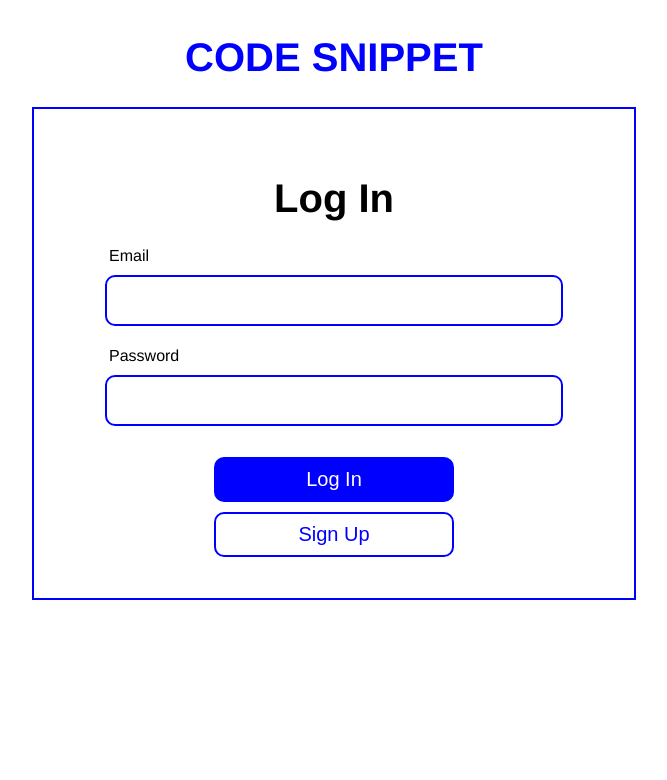
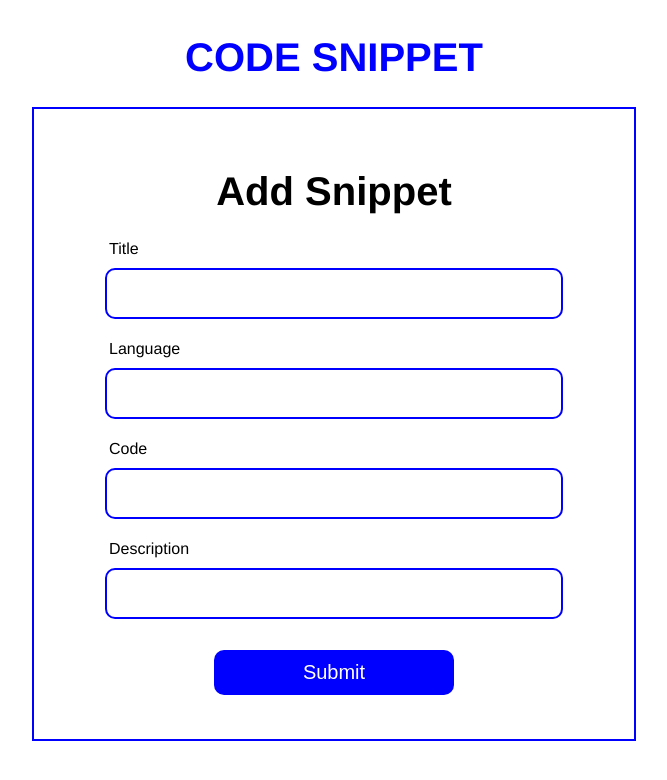
Before and after one commit to Hussein-02/code-snippet, a React (Vite) app in the folder Client/: page /add in a window 1280 px wide. Before the commit this address led to /. Shown: the top 780 px of the page, without its empty margins (306-973 px from the left). Built offline with nearby package versions, Linux system fonts and the light colour scheme; sample sign-in values are in the browser's storage.

Commit message:
changed inputs in add snippet page

```diff
--- a/Client/src/pages/Home/Home.jsx
+++ b/Client/src/pages/Home/Home.jsx
@@ -92,7 +92,7 @@ const Home = () => {
           value={searchQuery}
           onChange={(e) => setSearchQuery(e.target.value)}
         />
-        <a href="/snippet" className="plus-a">
+        <a href="/add" className="plus-a">
           <button className="plus">+</button>
         </a>
       </div>
--- a/Client/src/pages/Snippet/Snippet.jsx
+++ b/Client/src/pages/Snippet/Snippet.jsx
@@ -1,27 +1,27 @@
 /* eslint-disable react-hooks/exhaustive-deps */
-import React, { useEffect, useState } from "react";
+import React, { useEffect, useRef, useState } from "react";
 import { useNavigate } from "react-router-dom";
 import getBaseURL from "../../utils/baseURL";
 import axios from "axios";
 
 const Snippet = () => {
-  const [token, setToken] = useState("");
+  //useRef is used to share a variable between functions
+  const token = useRef("");
   const [form, setForm] = useState({
-    user_id: "",
     title: "",
+    code: "",
+    language: "",
     description: "",
-    tags: "",
-    image_path: "",
   });
 
   const navigate = useNavigate();
 
-  const handleSubmit = async (e, token) => {
+  const handleSubmit = async (e) => {
     e.preventDefault();
     try {
-      const response = await axios.post(`${getBaseURL()}/addPhoto.php`, form, {
+      const response = await axios.post(`${getBaseURL()}/snippets`, form, {
         headers: {
-          Authorization: `Bearer ${token}`,
+          Authorization: `Bearer ${token.current}`,
         },
       });
       if (response.data.status) {
@@ -33,8 +33,8 @@ const Snippet = () => {
   };
 
   useEffect(() => {
-    setToken(localStorage.getItem("token"));
-    if (!token) {
+    token.current = localStorage.getItem("token");
+    if (!token.current) {
       navigate("/");
     }
   }, []);
@@ -61,6 +61,36 @@ const Snippet = () => {
           </div>
 
           <div className="login-input">
+            <label htmlFor="language">Language</label>
+            <input
+              type="text"
+              id="language"
+              name="language"
+              onChange={(e) => {
+                setForm({
+                  ...form,
+                  language: e.target.value,
+                });
+              }}
+            />
+          </div>
+
+          <div className="login-input">
+            <label htmlFor="code">Code</label>
+            <input
+              type="text"
+              id="code"
+              name="code"
+              onChange={(e) => {
+                setForm({
+                  ...form,
+                  code: e.target.value,
+                });
+              }}
+            />
+          </div>
+
+          <div className="login-input">
             <label htmlFor="description">Description</label>
             <input
               type="text"
@@ -75,26 +105,6 @@ const Snippet = () => {
             />
           </div>
 
-          <div className="login-input">
-            <label htmlFor="tags">Tags</label>
-            <input
-              type="text"
-              id="tags"
-              name="tags"
-              onChange={(e) => {
-                setForm({
-                  ...form,
-                  tags: e.target.value,
-                });
-              }}
-            />
-          </div>
-          <div className="file-input">
-            <label htmlFor="image_path" className="custom-file-upload">
-              Upload Image
-            </label>
-          </div>
-
           <input type="submit" value="Submit" />
         </form>
       </div>
```
